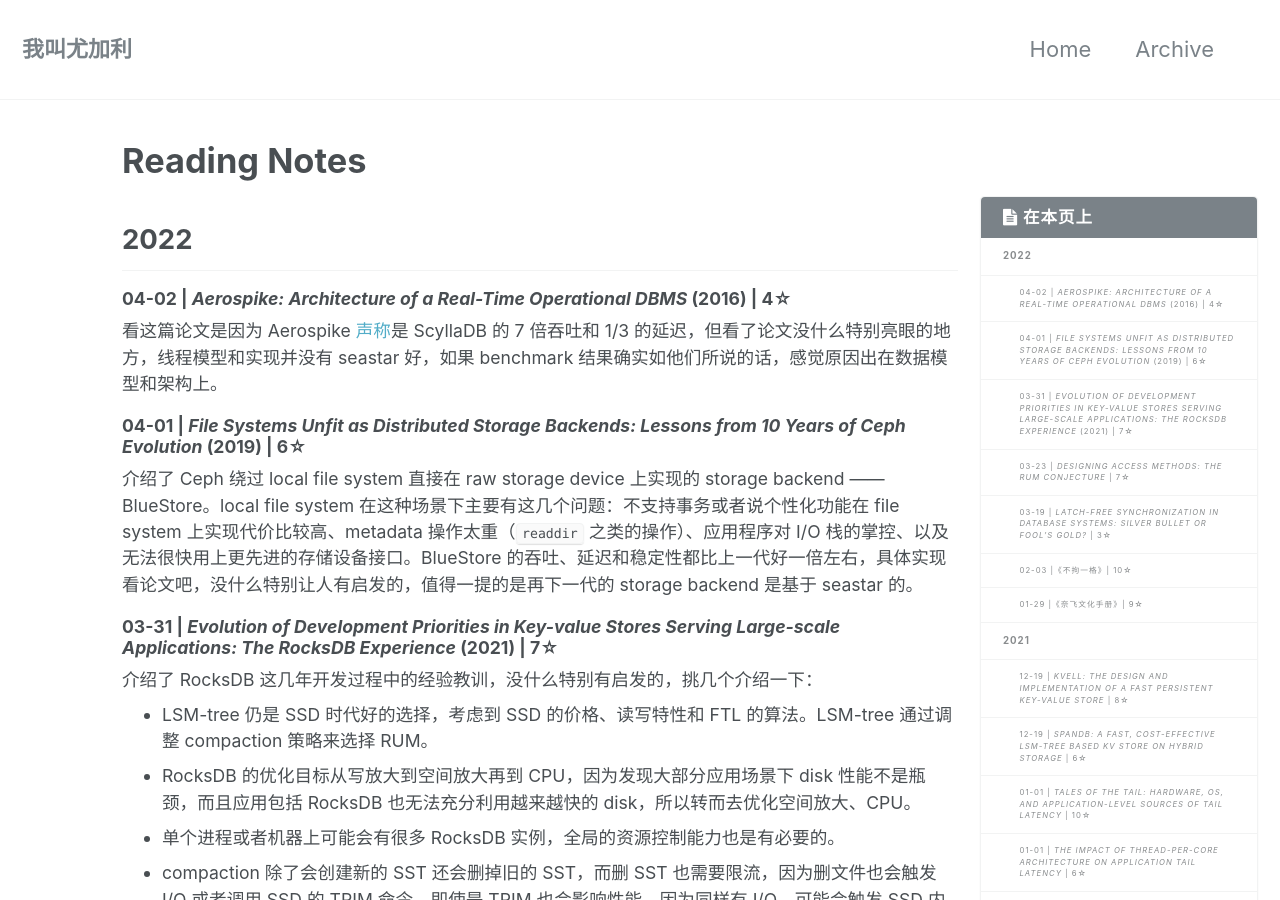
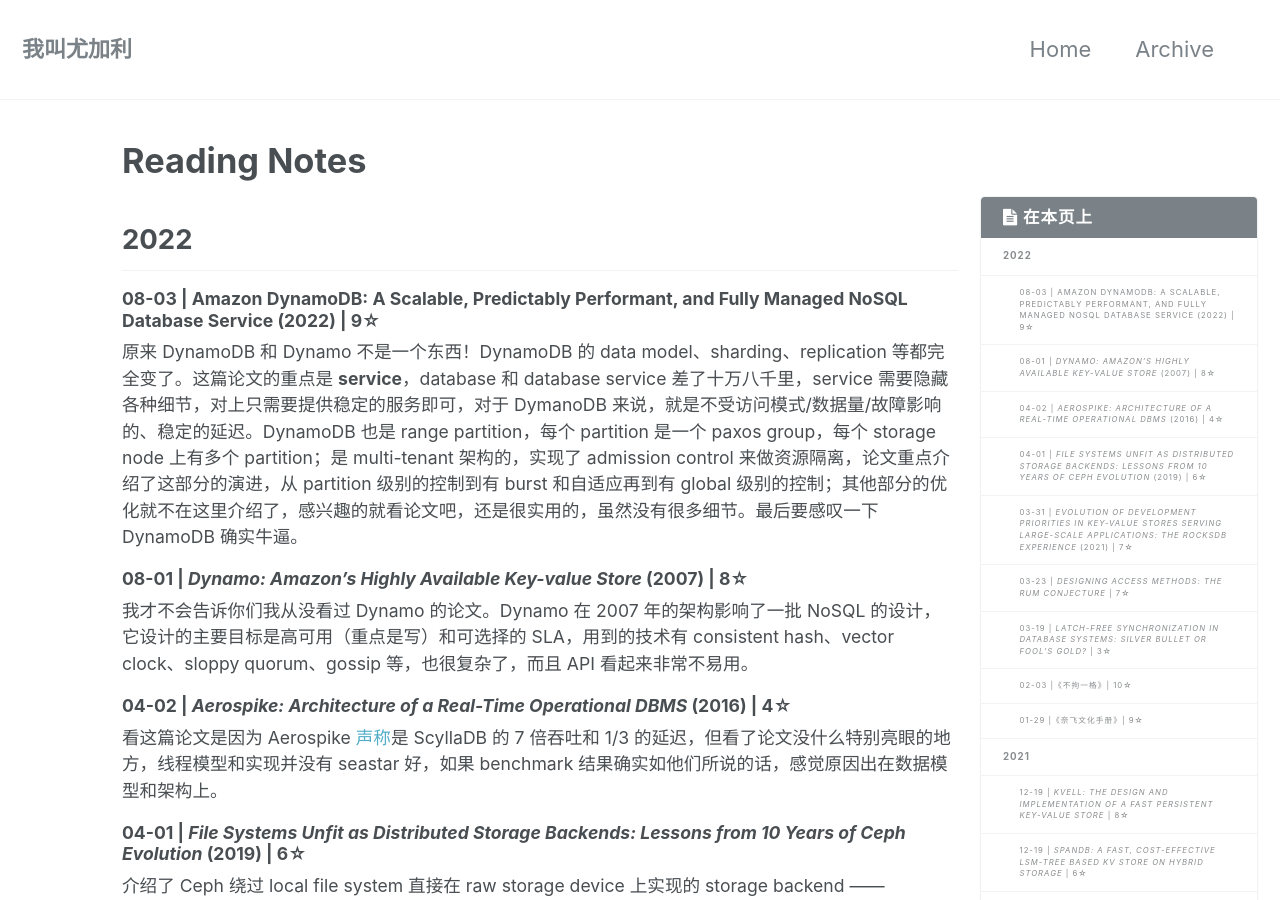
Before and after one commit to youjiali1995/youjiali1995.github.io, a Jekyll site: the page built from _posts/Reading/2020-03-14-reading-notes.md, in a window 1280 px wide and 900 px high. Built offline with Jekyll 4.4.1, drawn with Linux system fonts in a browser that asks for light colours; comment, search, counter and statistics services are not loaded; some of the changed text lies outside the part shown.

Commit message:
add dynamodb papers
Signed-off-by: youjiali1995 <zlwgx1023@gmail.com>

```diff
--- a/_posts/Reading/2020-03-14-reading-notes.md
+++ b/_posts/Reading/2020-03-14-reading-notes.md
@@ -8,6 +8,15 @@ categories: Reading
 {% include toc %}
 
 ## 2022
+
+### 08-03 | Amazon DynamoDB: A Scalable, Predictably Performant, and Fully Managed NoSQL Database Service (2022) | 9☆
+
+原来 DynamoDB 和 Dynamo 不是一个东西！DynamoDB 的 data model、sharding、replication 等都完全变了。这篇论文的重点是 **service**，database 和 database service 差了十万八千里，service 需要隐藏各种细节，对上只需要提供稳定的服务即可，对于 DymanoDB 来说，就是不受访问模式/数据量/故障影响的、稳定的延迟。DynamoDB 也是 range partition，每个 partition 是一个 paxos group，每个 storage node 上有多个 partition；是 multi-tenant 架构的，实现了 admission control 来做资源隔离，论文重点介绍了这部分的演进，从 partition 级别的控制到有 burst 和自适应再到有 global 级别的控制；其他部分的优化就不在这里介绍了，感兴趣的就看论文吧，还是很实用的，虽然没有很多细节。最后要感叹一下 DynamoDB 确实牛逼。
+
+### 08-01 | *Dynamo: Amazon’s Highly Available Key-value Store* (2007) | 8☆
+
+我才不会告诉你们我从没看过 Dynamo 的论文。Dynamo 在 2007 年的架构影响了一批 NoSQL 的设计，它设计的主要目标是高可用（重点是写）和可选择的 SLA，用到的技术有 consistent hash、vector clock、sloppy quorum、gossip 等，也很复杂了，而且 API 看起来非常不易用。
+
 ### 04-02 | *Aerospike: Architecture of a Real-Time Operational DBMS* (2016) | 4☆
 
 看这篇论文是因为 Aerospike [声称](https://aerospike.com/lp/aerospike-vs-scylladb-brief-comparison/)是 ScyllaDB 的 7 倍吞吐和 1/3 的延迟，但看了论文没什么特别亮眼的地方，线程模型和实现并没有 seastar 好，如果 benchmark 结果确实如他们所说的话，感觉原因出在数据模型和架构上。
```
